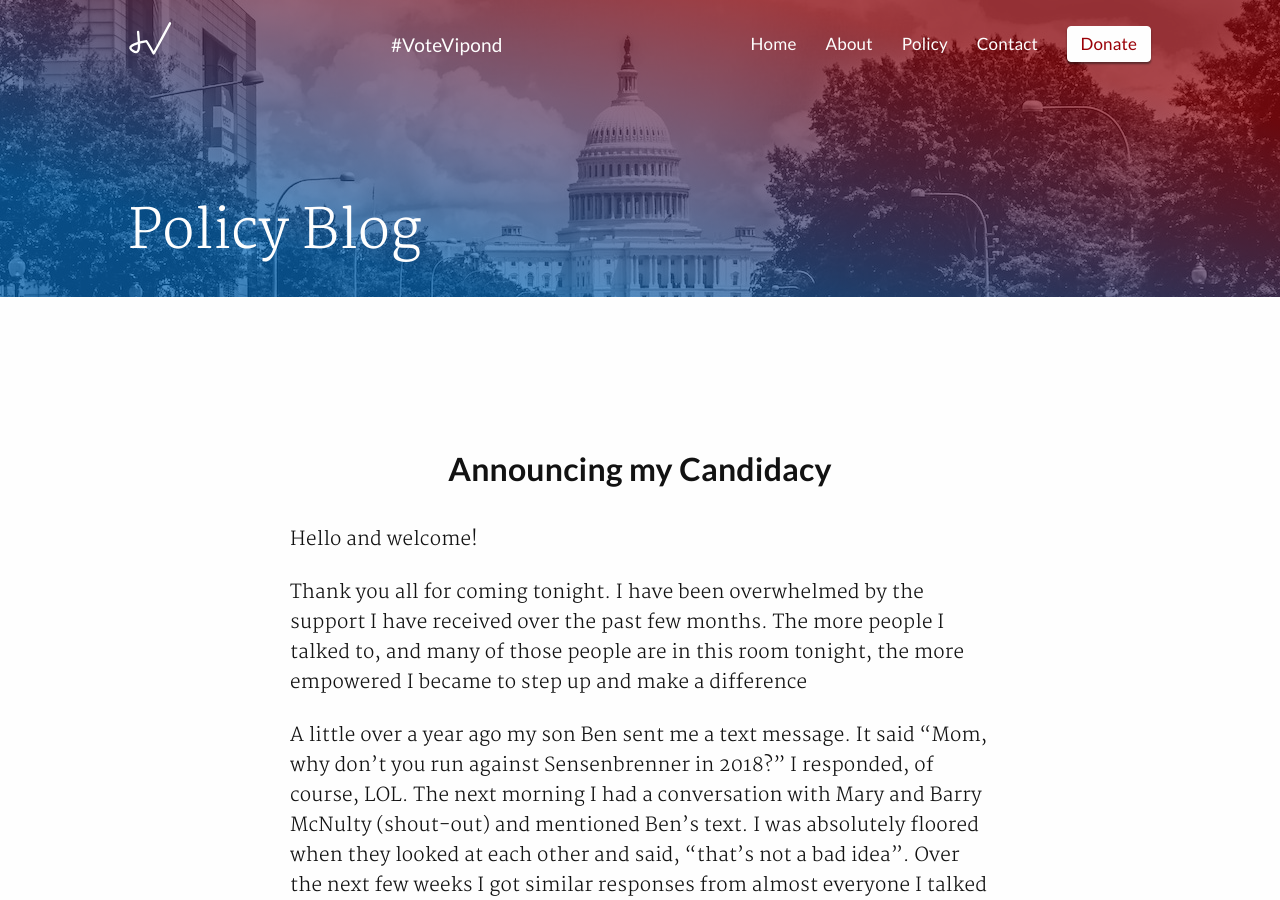
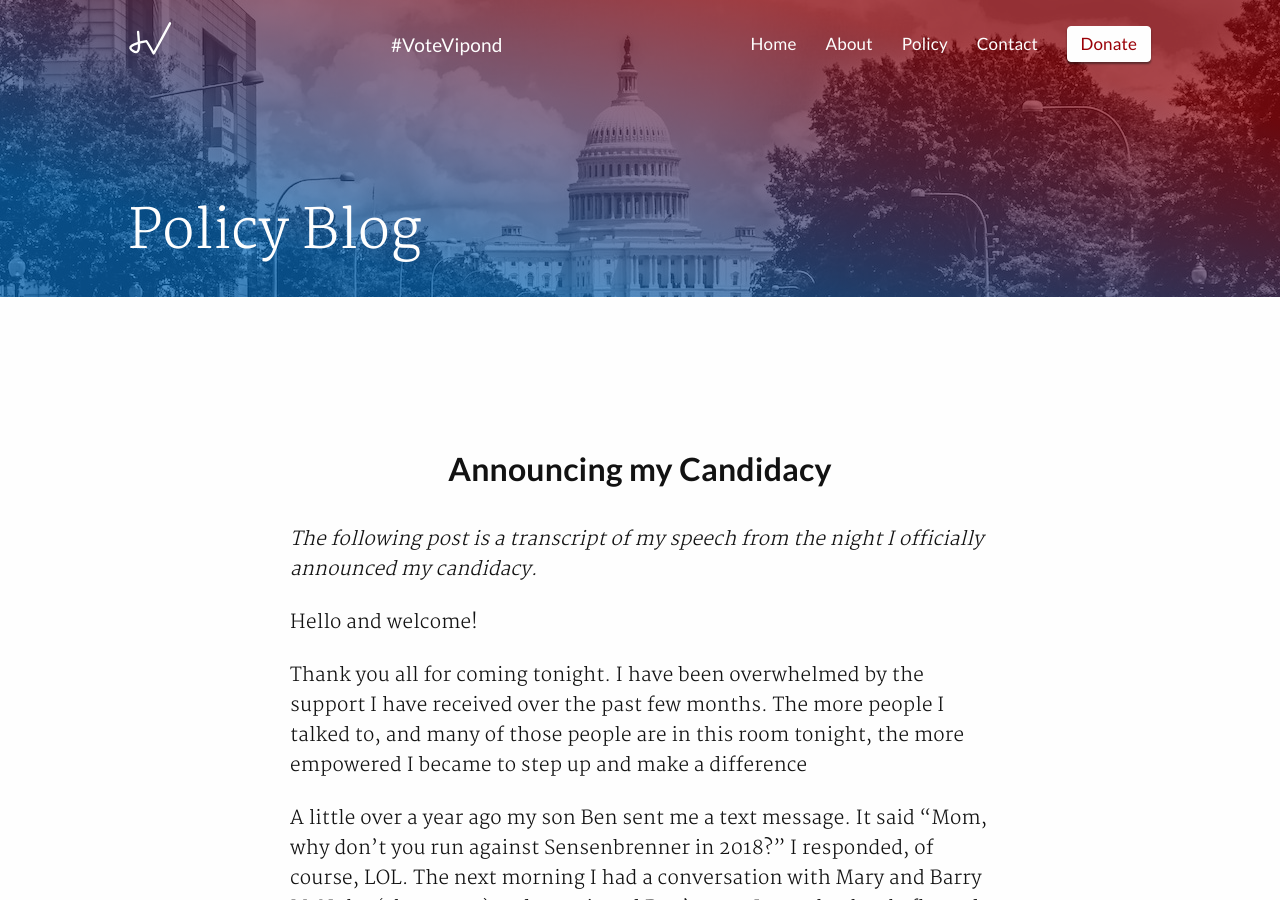
Before and after one commit to AlexVipond/jennifervipond.github.io, a Jekyll site: the page built from _posts/2018-03-02-announcing-my-candidacy.md, in a window 1280 px wide and 900 px high. Built offline with Jekyll 4.4.1, drawn with Linux system fonts in a browser that asks for light colours.

Commit message:
Update 2018-03-02-announcing-my-candidacy.md

```diff
--- a/_posts/2018-03-02-announcing-my-candidacy.md
+++ b/_posts/2018-03-02-announcing-my-candidacy.md
@@ -7,6 +7,8 @@ tags:
   - real-life-experience
 excerpt: A transcript of my speech from the night I officially announced my candidacy
 ---
+_The following post is a transcript of my speech from the night I officially announced my candidacy._
+
 Hello and welcome!
 
 Thank you all for coming tonight. I have been overwhelmed by the support I have received over the past few months. The more people I talked to, and many of those people are in this room tonight, the more empowered I became to step up and make a difference
```
